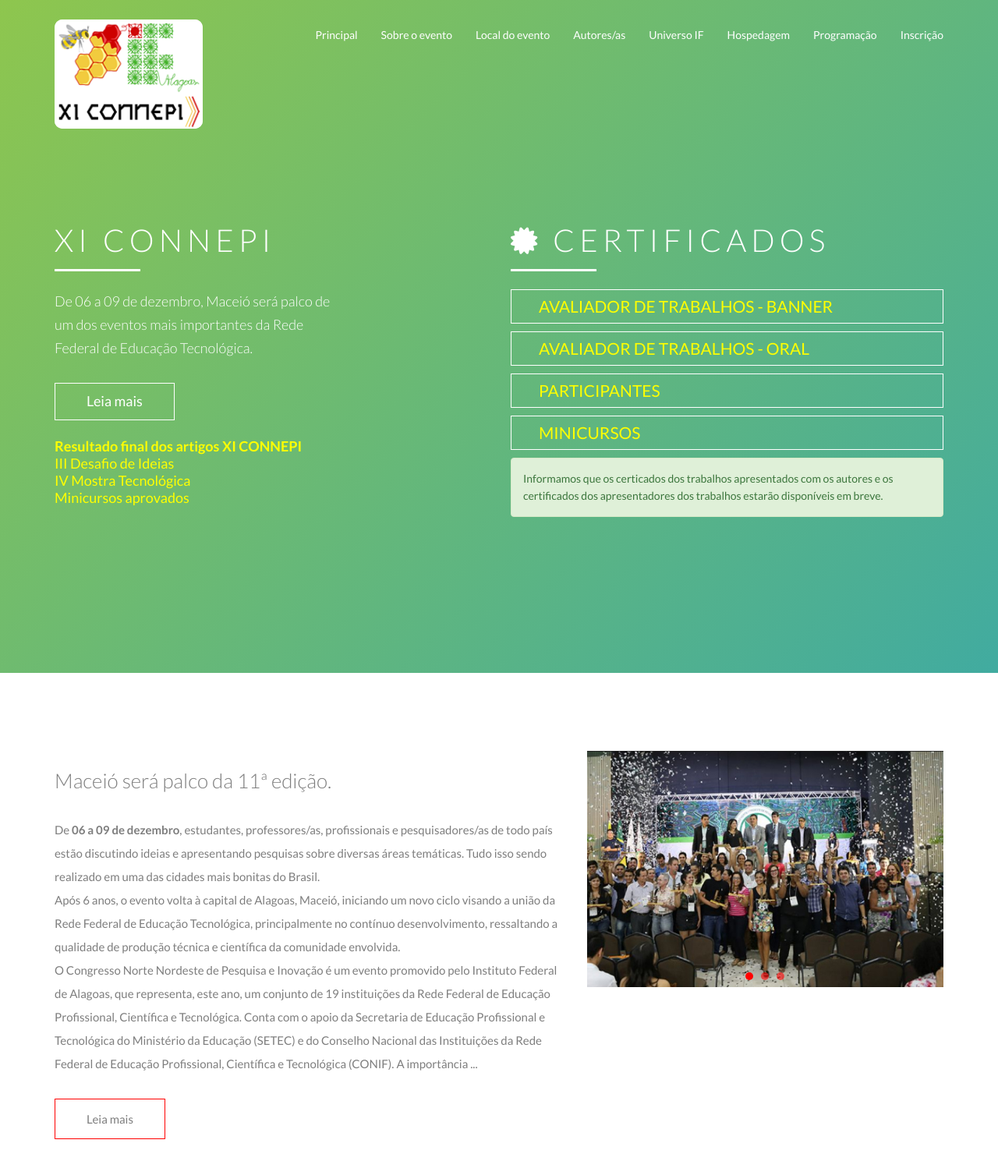
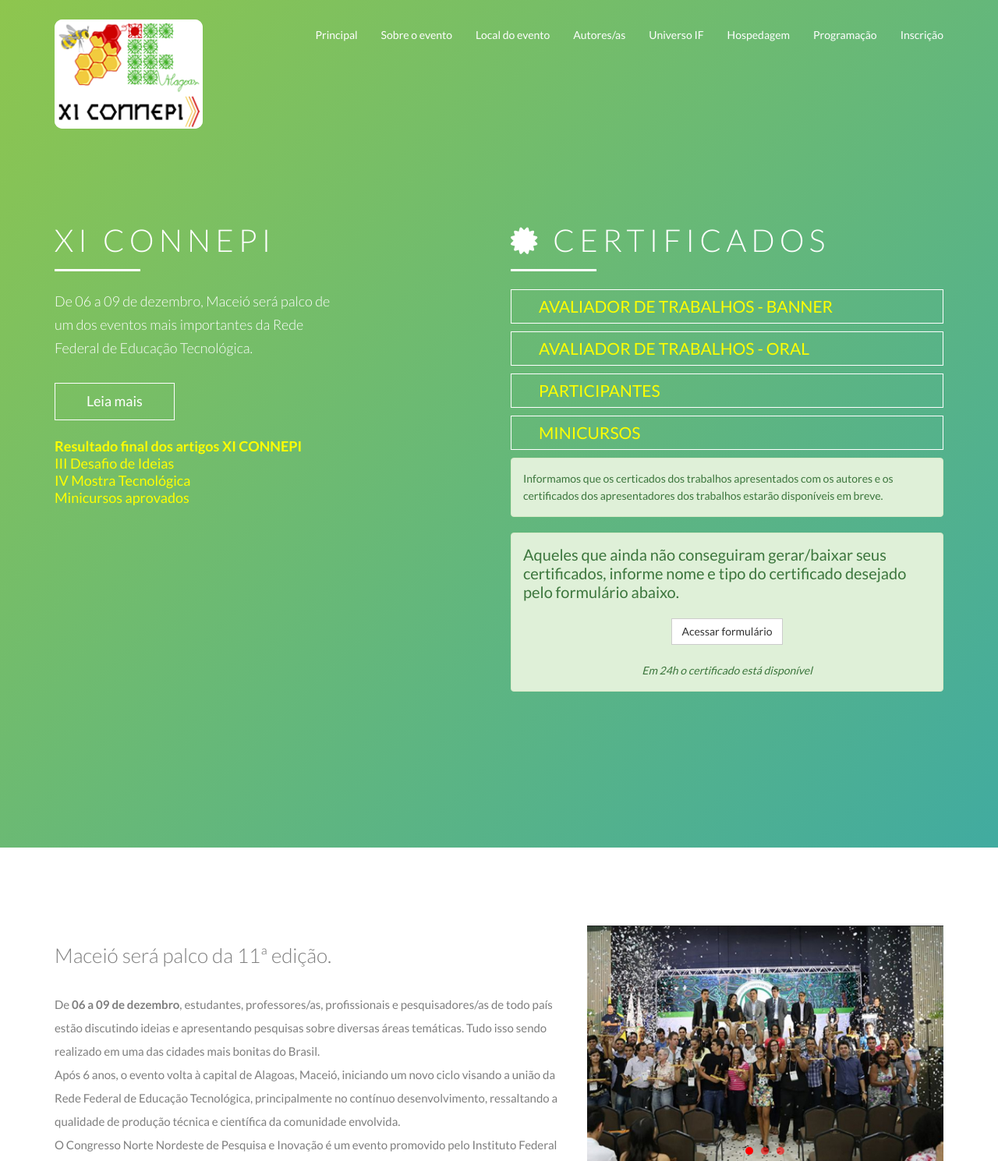
Before and after one commit to felipealencar/connepi-site, a PHP site: page / in a window 1280 px wide. Shown: the top 1489 px of the page at 78% size. Run offline with PHP 8.4, Linux system fonts and the light colour scheme; some libraries are stand-ins or nearby versions; some web fonts are replaced.

Commit message:
Inserindo chamada para formulario na página inicial

```diff
--- a/index.php
+++ b/index.php
@@ -45,7 +45,17 @@
                   <li class="wow fadeInUp" data-wow-delay="1.5s"><a class="btn-certificados" href="formulario-minicursos"><i class="fa fa-share" aria-hidden="true"></i> MINICURSOS</a></li>
                 </ul>
             </div>
-            <div class="alert alert-success wow bounceInUp" data-wow-delay="2s">Informamos que os certicados dos trabalhos apresentados com os autores e os certificados dos apresentadores dos trabalhos estarão disponíveis em breve.</div>
+            <div class="alert alert-success wow fadeInUp" data-wow-delay="2s">
+              Informamos que os certicados dos trabalhos apresentados com os autores e os certificados dos apresentadores dos trabalhos estarão disponíveis em breve.
+            </div>
+            <div class="alert alert-success wow bounceInUp">
+              <h4>Aqueles que ainda não conseguiram gerar/baixar seus certificados, informe nome e tipo do certificado desejado pelo formulário abaixo.</h4>
+              <br>
+              <center>
+                <a href="https://goo.gl/forms/Bl1QUa5cddu5Snx72" class="btn btn-default" target="_blank">Acessar formulário</a><br><br>
+                <i>Em 24h o certificado está disponível</i>
+              </center>
+            </div>
           </div>
         </div>
         <!-- .row close -->
```
